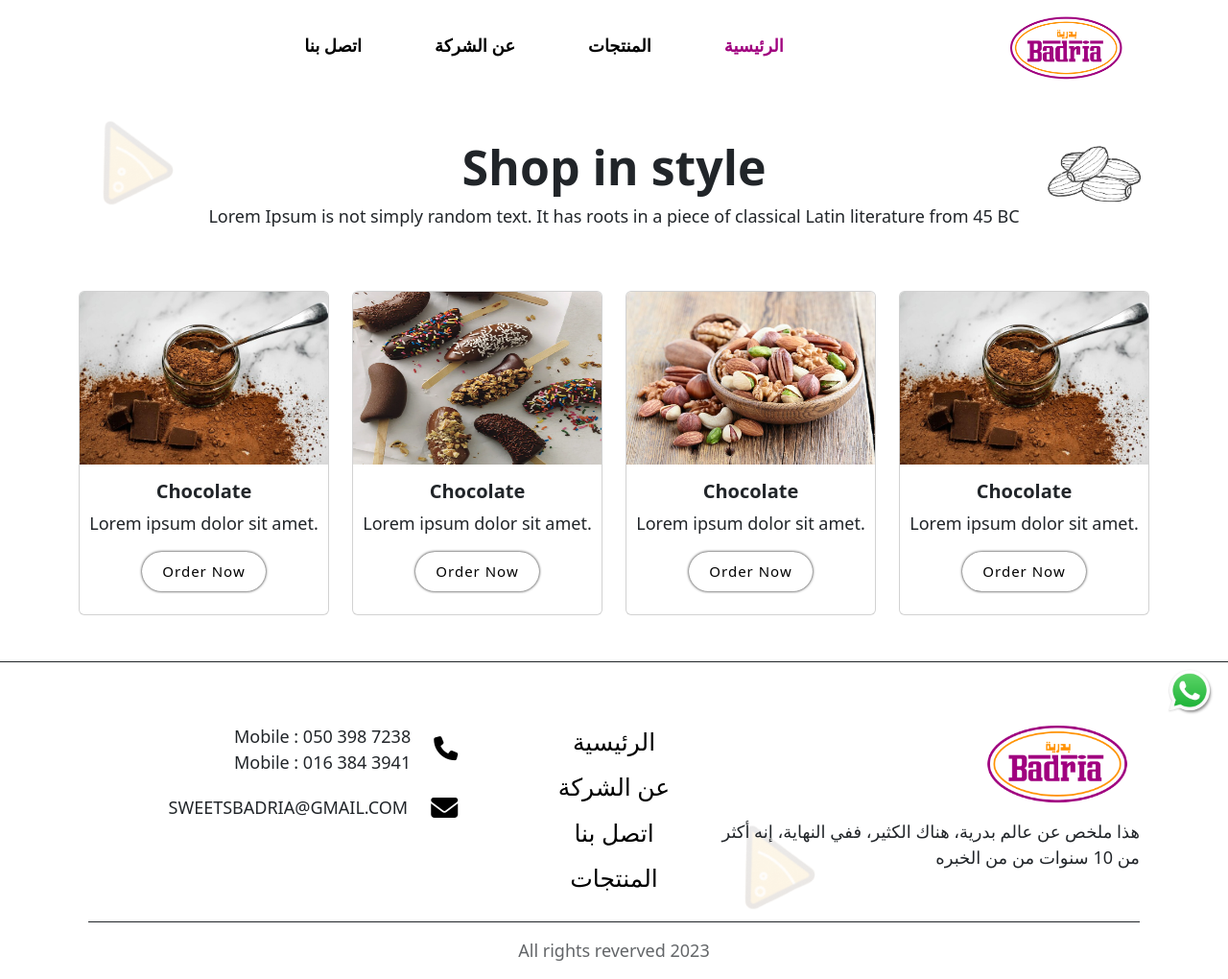
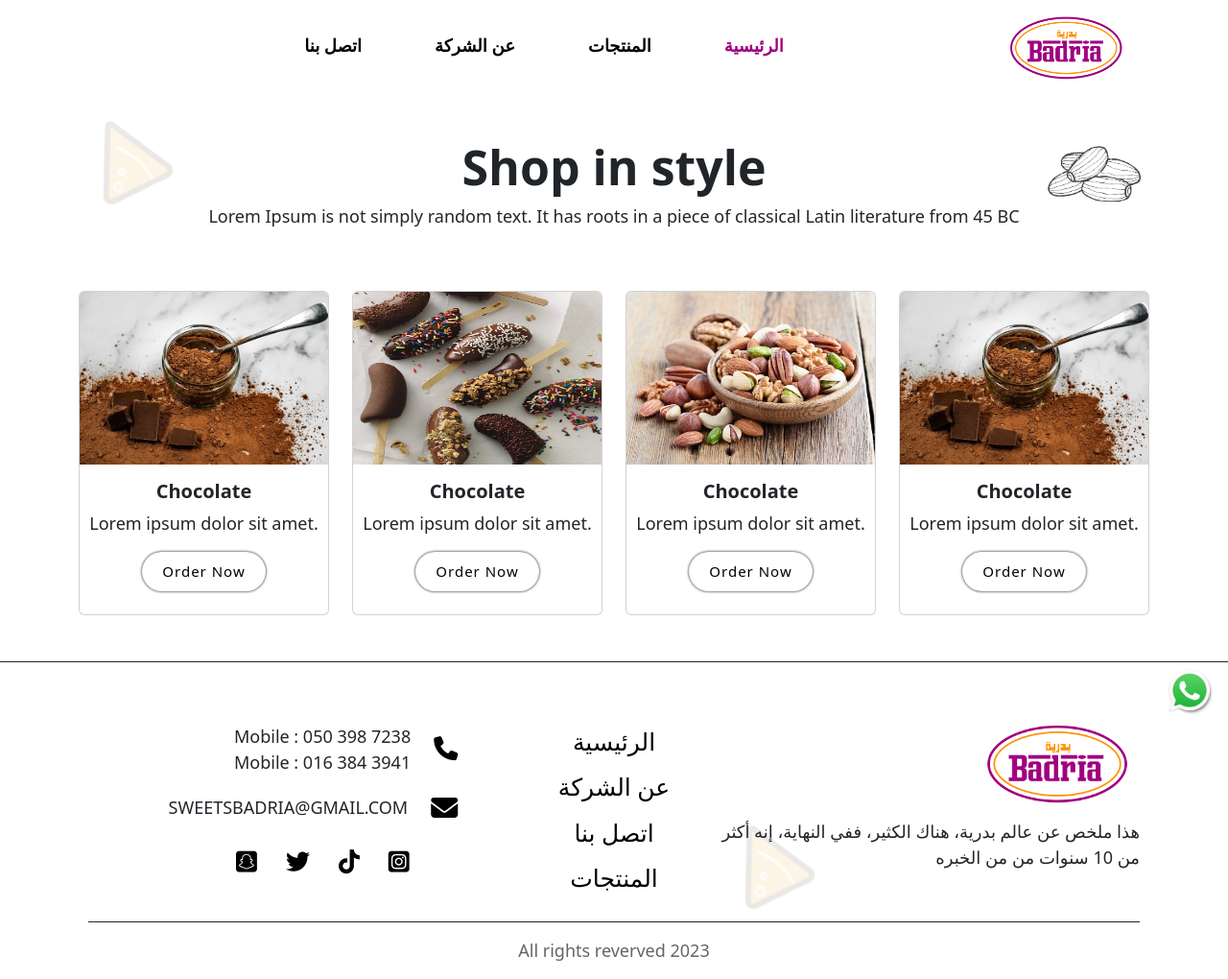
Before and after one commit to rashidmrv/badriastore, a plain HTML site: page menu.html in a window 1280 px wide. Shown: the whole page at 96% size. Drawn offline with nearby package versions, Linux system fonts and the light colour scheme; files whose address does not match are found by name.

Commit message:
Update style.css

```diff
--- a/css/style.css
+++ b/css/style.css
@@ -1,4 +1,6 @@
-    @import url('https://fonts.googleapis.com/css2?family=Open+Sans:wght@300;400;600;700;800&family=Poppins:wght@200;300;400;500;600;700;800&display=swap');
+    /* @import url('https://fonts.googleapis.com/css2?family=Open+Sans:wght@300;400;600;700;800&family=Poppins:wght@200;300;400;500;600;700;800&display=swap'); */
+
+    @import url('https://fonts.googleapis.com/css2?family=Cairo:wght@200;300;400;500;600;700;800;900&family=Open+Sans:wght@300;400;600;700;800&family=Poppins:wght@200;300;400;500;600;700;800&display=swap');
      :root {
         /* --primary-color: #ea6b23; */
         --primary-color: #9e2582;
@@ -45,7 +47,6 @@
 
     a {
         text-decoration: none;
-        color: #fff;
     }
 
     ul {
@@ -1314,10 +1315,6 @@
             font-size: 35px;
         }
     }
-    /* .contact .info p {
-    font-size: 17px;
-    font-weight: 400;
-} */
 
     .contact .contact-form {
         border: 1px solid rgba(234, 107, 35, 0.3);
@@ -1386,6 +1383,13 @@
             width: 350px;
         }
     }
+
+    .contact .contact-form input:focus,
+    textarea:focus {
+        outline: 1px solid rgba(234, 107, 35, 0.3);
+        box-shadow: 0px 0px 3px var(--primary-color);
+        /* outline: none; */
+    }
     /* contact - section -end */
     /* gallery slider */
 
@@ -1489,11 +1493,15 @@
             justify-content: center;
         }
     }
+
+    footer .social-media i {
+        font-size: 25px;
+        margin: 0 15px;
+        color: #000;
+    }
     /*  2 - about- page */
 
     .about-page .about-content .img img {
-        /* height: 400px;
-        width: 500px; */
         width: 100%;
         max-height: 500px;
     }
```
